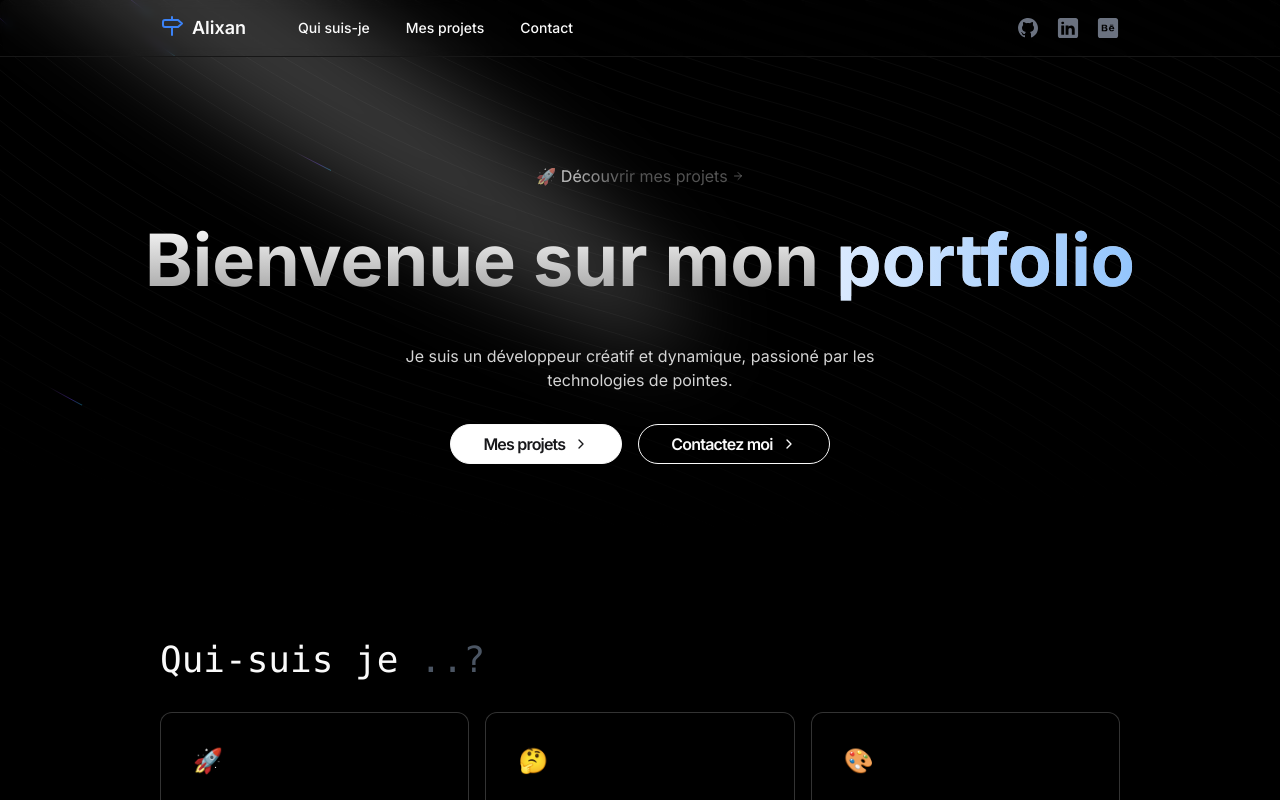
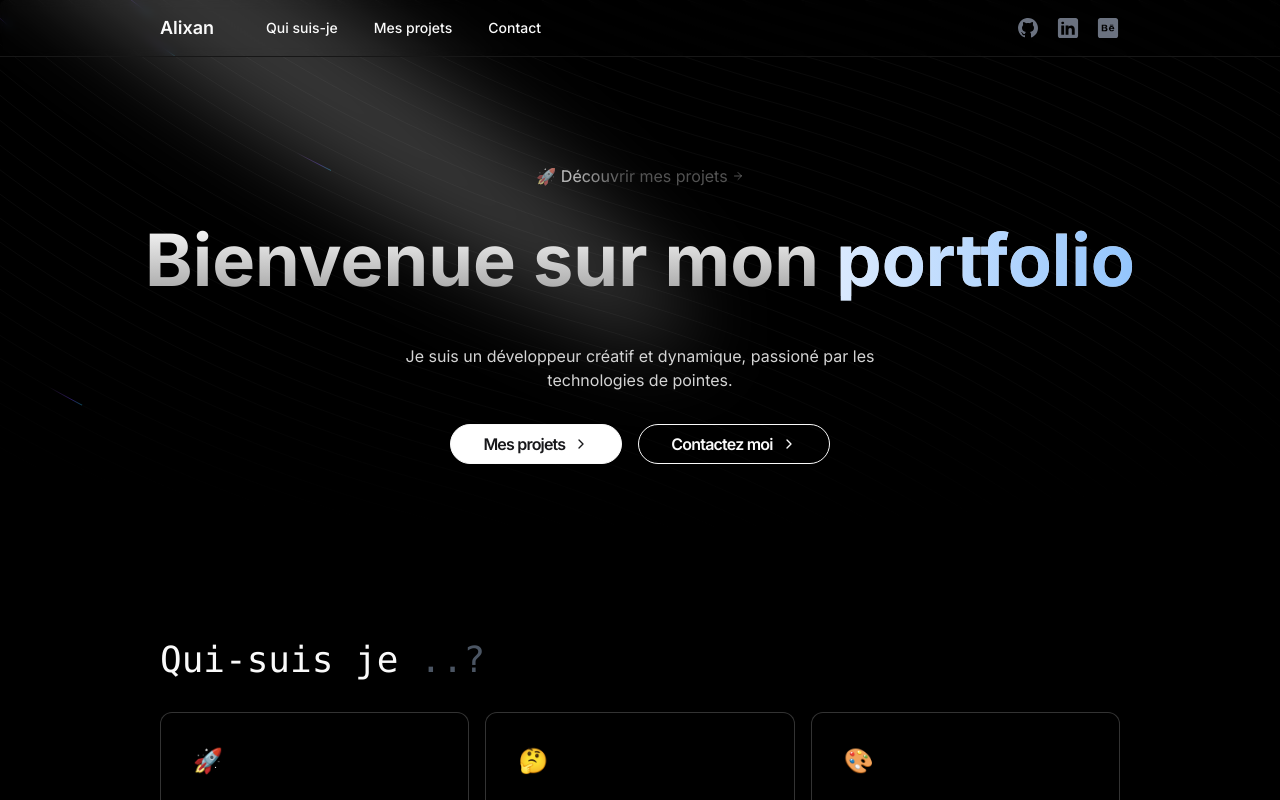
Before and after one commit to Alixanb/portfolio-temp, a Next.js app: page / in a window 1280 px wide. Shown: the top 800 px of the page. Built offline with nearby package versions, Linux system fonts and the light colour scheme.

Commit message:
fix: deleted svg in the navbar

```diff
--- a/src/components/base/Nav.tsx
+++ b/src/components/base/Nav.tsx
@@ -59,7 +59,7 @@ export function Nav() {
         <NavigationMenu>
           <NavigationMenuList>
             <h1 className="font-semibold pr-8 text-lg flex gap-2">
-              <Milestone stroke="default" className="stroke-blue-500" /> Alixan
+              Alixan
             </h1>
             <NavigationMenuItem>
               <Link href="#whoami" legacyBehavior passHref>
```
